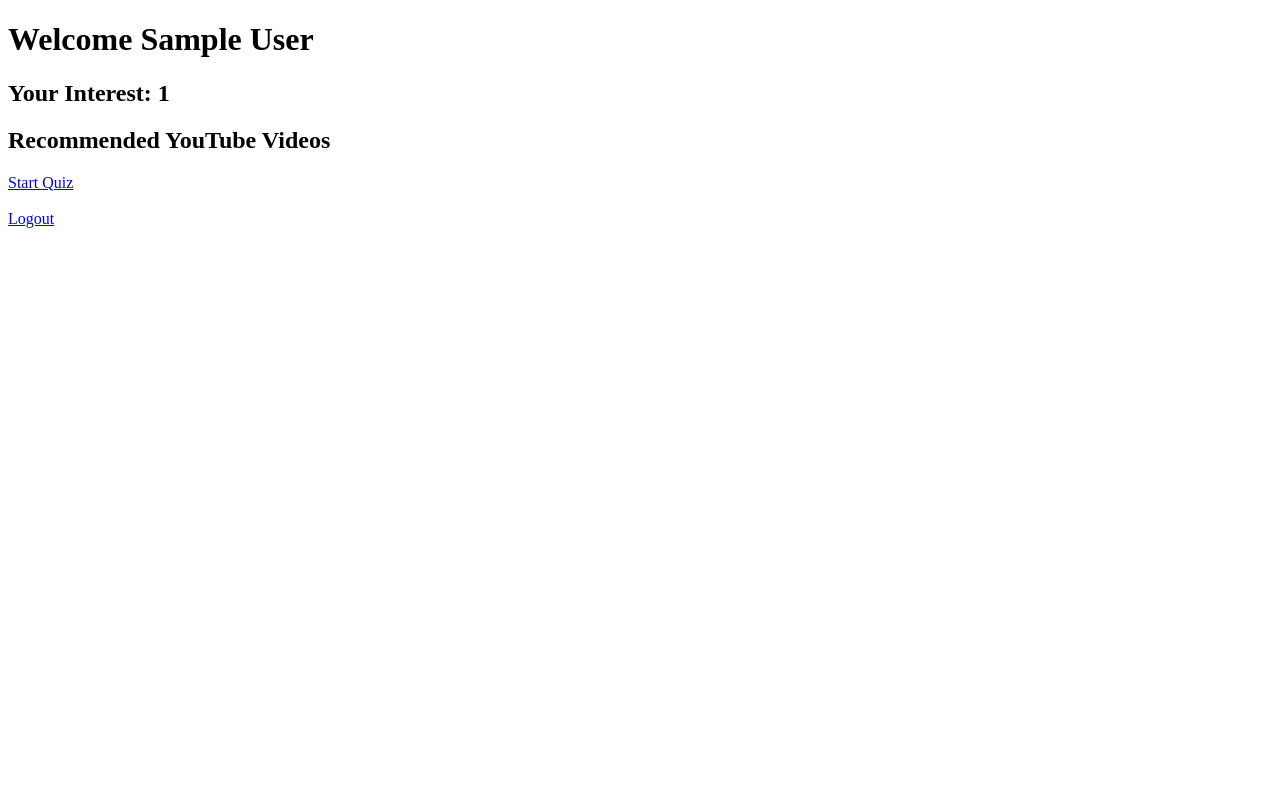
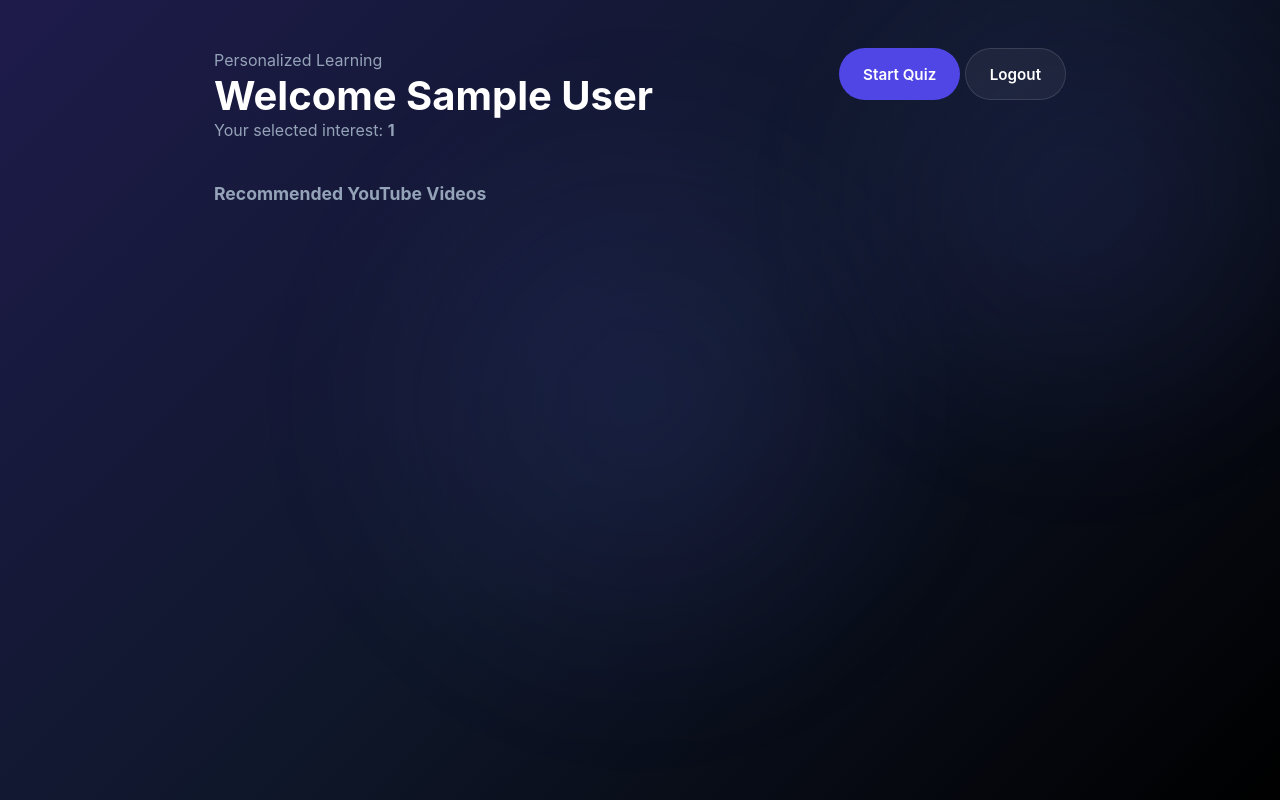
Before and after one commit to bhaveshraj002-arch/ai-learning-system, a Flask app: page /dashboard in a window 1280 px wide. Run offline with Flask 3, Linux system fonts and the light colour scheme; the visitor is signed in with stand-in values (Sample User, id 1).

Commit message:
Update dashboard.html

```diff
--- a/templates/dashboard.html
+++ b/templates/dashboard.html
@@ -1,35 +1,103 @@
+<!-- ========================= -->
+<!-- dashboard.html -->
+<!-- ========================= -->
+
 <!DOCTYPE html>
-<html>
+<html lang="en">
 <head>
+    <meta charset="UTF-8">
+    <meta name="viewport" content="width=device-width, initial-scale=1.0">
     <title>Dashboard</title>
+
+    <link
+        rel="stylesheet"
+        href="{{ url_for('static', filename='style.css') }}"
+    >
 </head>
-<body>
 
-<h1>Welcome {{ name }}</h1>
+<body class="page">
 
-<h2>Your Interest: {{ interest }}</h2>
+<div class="orb"></div>
+<div class="orb orb-top-right"></div>
 
-<h2>Recommended YouTube Videos</h2>
+<div class="page-content">
+
+    <div class="page-header">
+
+        <div>
+
+            <p class="page-eyebrow">
+                Personalized Learning
+            </p>
+
+            <h1 class="page-title">
+                Welcome {{ name }}
+            </h1>
+
+            <p>
+                Your selected interest:
+                <strong>{{ interest }}</strong>
+            </p>
+
+        </div>
+
+        <div class="header-actions">
+
+            <a href="/quiz" class="btn btn-primary">
+                Start Quiz
+            </a>
+
+            <a href="/logout" class="btn btn-outline">
+                Logout
+            </a>
+
+        </div>
+
+    </div>
+
+    <!-- ========================= -->
+    <!-- VIDEO SECTION -->
+    <!-- ========================= -->
+
+    <div class="section">
+
+        <h2 class="section-title">
+            Recommended YouTube Videos
+        </h2>
+
+        <div class="course-grid">
 
             {% for video in videos %}
 
-<div style="margin-bottom:20px;">
+            <div class="course-card">
 
-    <h3>{{ video.title }}</h3>
+                <div class="course-info">
 
-    <a href="{{ video.link }}" target="_blank">
-        Watch Video
-    </a>
+                    <div class="course-name">
+                        {{ video.title }}
+                    </div>
+
+                    <br>
+
+                    <iframe
+                        width="100%"
+                        height="180"
+                        src="{{ video.link | replace('watch?v=', 'embed/') }}"
+                        frameborder="0"
+                        allowfullscreen>
+                    </iframe>
+
+                </div>
 
             </div>
 
             {% endfor %}
 
-<a href="/quiz">Start Quiz</a>
+        </div>
 
-<br><br>
+    </div>
 
-<a href="/logout">Logout</a>
+</div>
 
 </body>
 </html>
```
Lines whose indentation alone changed are shown as unchanged.
